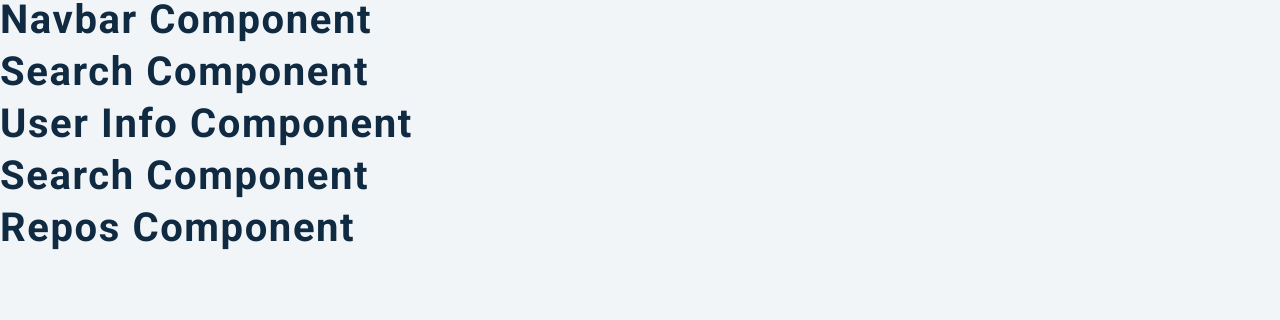
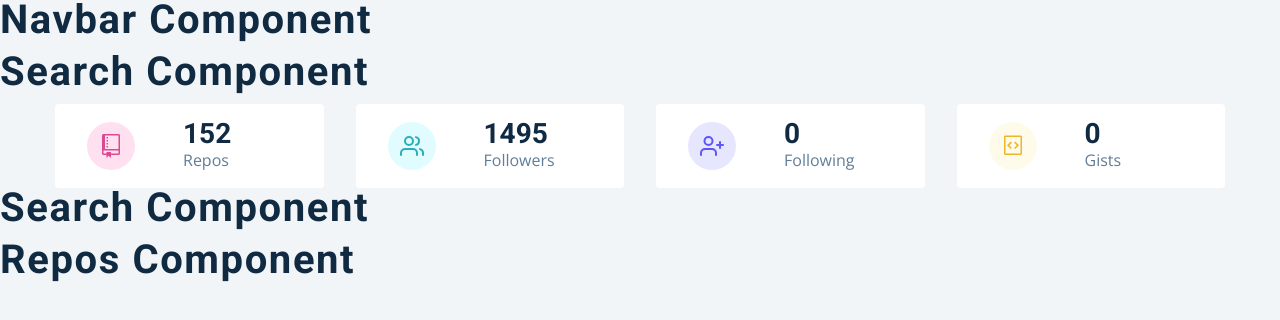
Before and after one commit to khach2010/search-github-user, a React (Create React App) app: page / in a window 1280 px wide. Shown: the top 320 px of the page. Built offline with nearby package versions, Linux system fonts and the light colour scheme.

Commit message:
Info Component

```diff
--- a/src/components/Info.js
+++ b/src/components/Info.js
@@ -1,13 +1,65 @@
-import React from 'react';
-import { GithubContext } from '../context/context';
-import styled from 'styled-components';
-import { GoRepo, GoGist } from 'react-icons/go';
-import { FiUsers, FiUserPlus } from 'react-icons/fi';
+import React, { useContext } from 'react'
+import { GithubContext } from '../context/context'
+import styled from 'styled-components'
+import { GoRepo, GoGist } from 'react-icons/go'
+import { FiUsers, FiUserPlus } from 'react-icons/fi'
 
 const UserInfo = () => {
-  return <h2>user info component</h2>;
-};
+  const { githubUser } = useContext(GithubContext)
+  const { public_repos, followers, following, public_gists } = githubUser
 
+  const items = [
+    {
+      id: 1,
+      icon: <GoRepo className="icon" />,
+      label: 'repos',
+      value: public_repos,
+      color: 'pink',
+    },
+    {
+      id: 2,
+      icon: <FiUsers className="icon" />,
+      label: 'followers',
+      value: followers,
+      color: 'green',
+    },
+    {
+      id: 3,
+      icon: <FiUserPlus className="icon" />,
+      label: 'following',
+      value: following,
+      color: 'purple',
+    },
+    {
+      id: 4,
+      icon: <GoGist className="icon" />,
+      label: 'gists',
+      value: public_gists,
+      color: 'yellow',
+    },
+  ]
+
+  return (
+    <section>
+      <Wrapper className="section-center">
+        {items.map((item) => {
+          return <Item key={item.id} {...item}></Item>
+        })}
+      </Wrapper>
+    </section>
+  )
+}
+const Item = ({ icon, label, value, color }) => {
+  return (
+    <article className="item">
+      <span className={color}>{icon}</span>
+      <div>
+        <h3>{value}</h3>
+        <p>{label}</p>
+      </div>
+    </article>
+  )
+}
 const Wrapper = styled.section`
   display: grid;
   grid-template-columns: repeat(auto-fill, minmax(200px, 1fr));
@@ -58,6 +110,6 @@ const Wrapper = styled.section`
       color: #f0b429;
     }
   }
-`;
+`
 
-export default UserInfo;
+export default UserInfo
--- a/src/context/context.js
+++ b/src/context/context.js
@@ -1,7 +1,23 @@
-import React, { useState, useEffect } from 'react';
-import mockUser from './mockData.js/mockUser';
-import mockRepos from './mockData.js/mockRepos';
-import mockFollowers from './mockData.js/mockFollowers';
-import axios from 'axios';
+import React, { useState, useEffect } from 'react'
+import mockUser from './mockData.js/mockUser'
+import mockRepos from './mockData.js/mockRepos'
+import mockFollowers from './mockData.js/mockFollowers'
+import axios from 'axios'
 
-const rootUrl = 'https://api.github.com';
+const rootUrl = 'https://api.github.com'
+
+const GithubContext = React.createContext()
+
+const GithubProvider = ({ children }) => {
+  const [githubUser, setGithubUser] = useState(mockUser)
+  const [githuRepos, setGithubRepos] = useState(mockRepos)
+  const [followers, setFollowers] = useState(mockFollowers)
+
+  return (
+    <GithubContext.Provider value={{ githubUser, githuRepos, followers }}>
+      {children}
+    </GithubContext.Provider>
+  )
+}
+
+export { GithubContext, GithubProvider }
--- a/src/index.js
+++ b/src/index.js
@@ -1,19 +1,21 @@
-import React from 'react';
-import ReactDOM from 'react-dom';
-import './index.css';
-import App from './App';
-import * as serviceWorker from './serviceWorker';
-import { GithubProvider } from './context/context';
-import { Auth0Provider } from '@auth0/auth0-react';
+import React from 'react'
+import ReactDOM from 'react-dom'
+import './index.css'
+import App from './App'
+import * as serviceWorker from './serviceWorker'
+import { GithubProvider } from './context/context'
+import { Auth0Provider } from '@auth0/auth0-react'
 
 ReactDOM.render(
   <React.StrictMode>
-    <App />
+    <GithubProvider>
+      <App />
+    </GithubProvider>
   </React.StrictMode>,
   document.getElementById('root')
-);
+)
 
 // If you want your app to work offline and load faster, you can change
 // unregister() to register() below. Note this comes with some pitfalls.
 // Learn more about service workers: https://bit.ly/CRA-PWA
-serviceWorker.unregister();
+serviceWorker.unregister()
```
